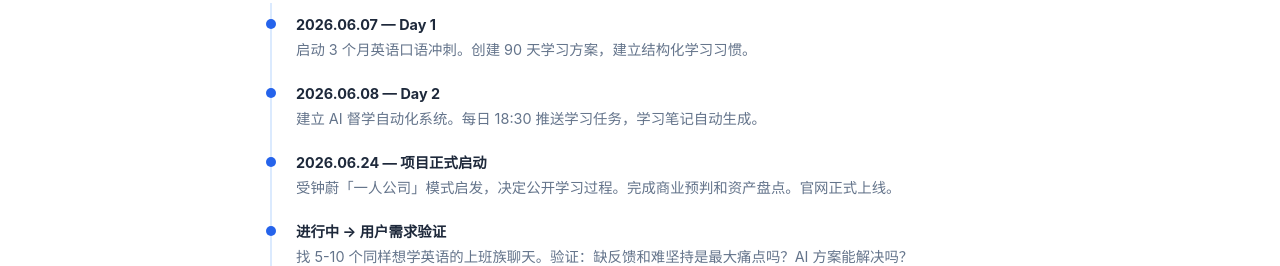
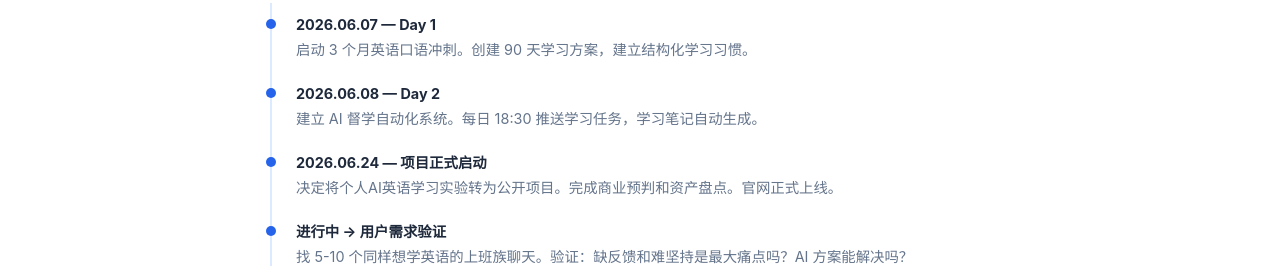
Before and after one commit to wengbokang-maker/ai-english-coach, a plain HTML site: page about.html in a window 1280 px wide. Shown: the part 842-1108 px from the top of the page. Drawn offline with Linux system fonts and the light colour scheme.

Commit message:
fix: remove 钟蔚 reference from timeline

```diff
--- a/about.html
+++ b/about.html
@@ -57,7 +57,7 @@
     </li>
     <li>
       <strong>2026.06.24 — 项目正式启动</strong>
-      受钟蔚「一人公司」模式启发，决定公开学习过程。完成商业预判和资产盘点。官网正式上线。
+      决定将个人AI英语学习实验转为公开项目。完成商业预判和资产盘点。官网正式上线。
     </li>
     <li>
       <strong>进行中 → 用户需求验证</strong>
```
